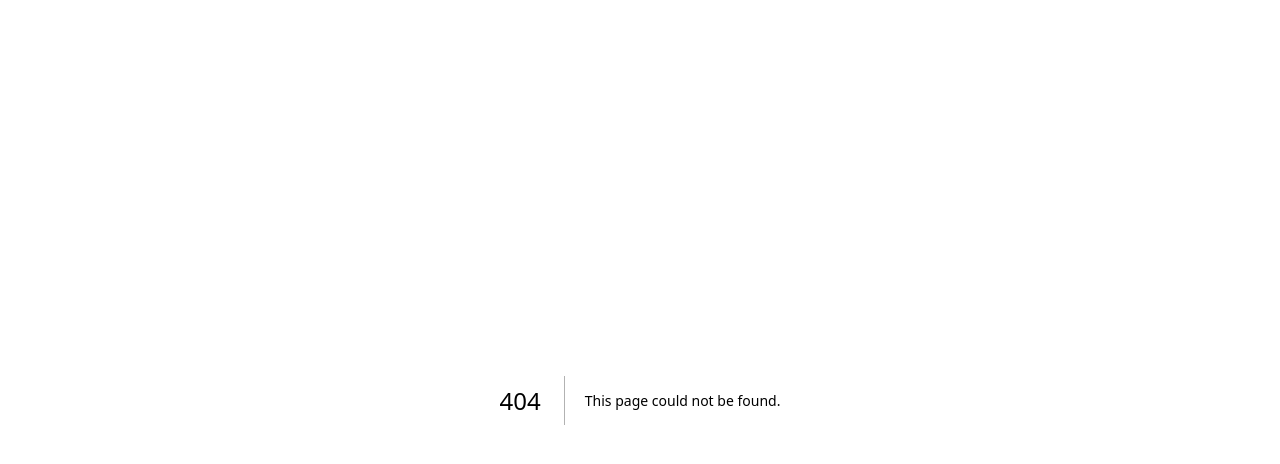
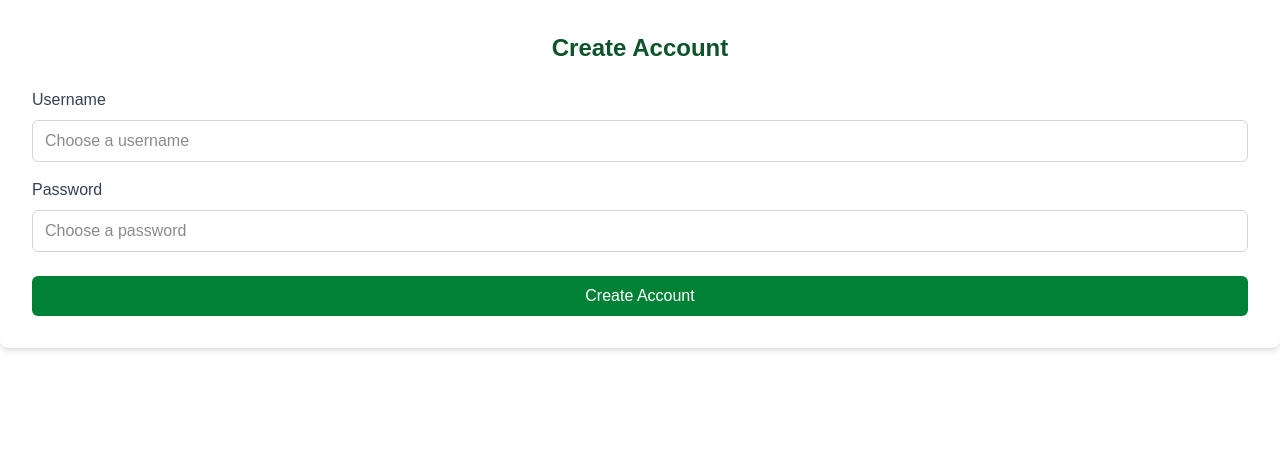
Before and after one commit to zarhaselene/chas_banksajt, a Next.js app: page /components/RegisterForm in a window 1280 px wide. Before the commit this address had no page. Shown: the top 464 px of the page. Built offline with nearby package versions, Linux system fonts and the light colour scheme.

Commit message:
add RegisterForm component for user registration

```diff
--- /dev/null
+++ b/pages/components/RegisterForm.jsx
@@ -0,0 +1,73 @@
+"use client";
+
+export default function RegisterForm({
+  registerUsername,
+  setRegisterUsername,
+  registerPassword,
+  setRegisterPassword,
+  registerError,
+  isRegisterLoading,
+  handleRegister,
+}) {
+  return (
+    <div className="flex-1 bg-white p-8 rounded-lg shadow-md">
+      <h2 className="text-2xl font-bold mb-6 text-center text-green-900">
+        Create Account
+      </h2>
+
+      {registerError && (
+        <div className="bg-red-50 text-red-700 p-3 rounded-md mb-4">
+          {registerError}
+        </div>
+      )}
+
+      <form onSubmit={handleRegister}>
+        <div className="mb-4">
+          <label
+            htmlFor="register-username"
+            className="block text-gray-700 mb-2"
+          >
+            Username
+          </label>
+          <input
+            id="register-username"
+            type="text"
+            value={registerUsername}
+            onChange={(e) => setRegisterUsername(e.target.value)}
+            className="w-full px-3 py-2 border border-gray-300 rounded-md focus:outline-none focus:ring-2 focus:ring-green-500"
+            placeholder="Choose a username"
+            required
+          />
+        </div>
+
+        <div className="mb-6">
+          <label
+            htmlFor="register-password"
+            className="block text-gray-700 mb-2"
+          >
+            Password
+          </label>
+          <input
+            id="register-password"
+            type="password"
+            value={registerPassword}
+            onChange={(e) => setRegisterPassword(e.target.value)}
+            className="w-full px-3 py-2 border border-gray-300 rounded-md focus:outline-none focus:ring-2 focus:ring-green-500"
+            placeholder="Choose a password"
+            required
+          />
+        </div>
+
+        <button
+          type="submit"
+          disabled={isRegisterLoading}
+          className={`w-full bg-green-700 text-white py-2 px-4 rounded-md hover:bg-green-800 transition duration-300 ${
+            isRegisterLoading ? "opacity-70 cursor-not-allowed" : ""
+          }`}
+        >
+          {isRegisterLoading ? "Creating Account..." : "Create Account"}
+        </button>
+      </form>
+    </div>
+  );
+}
```
